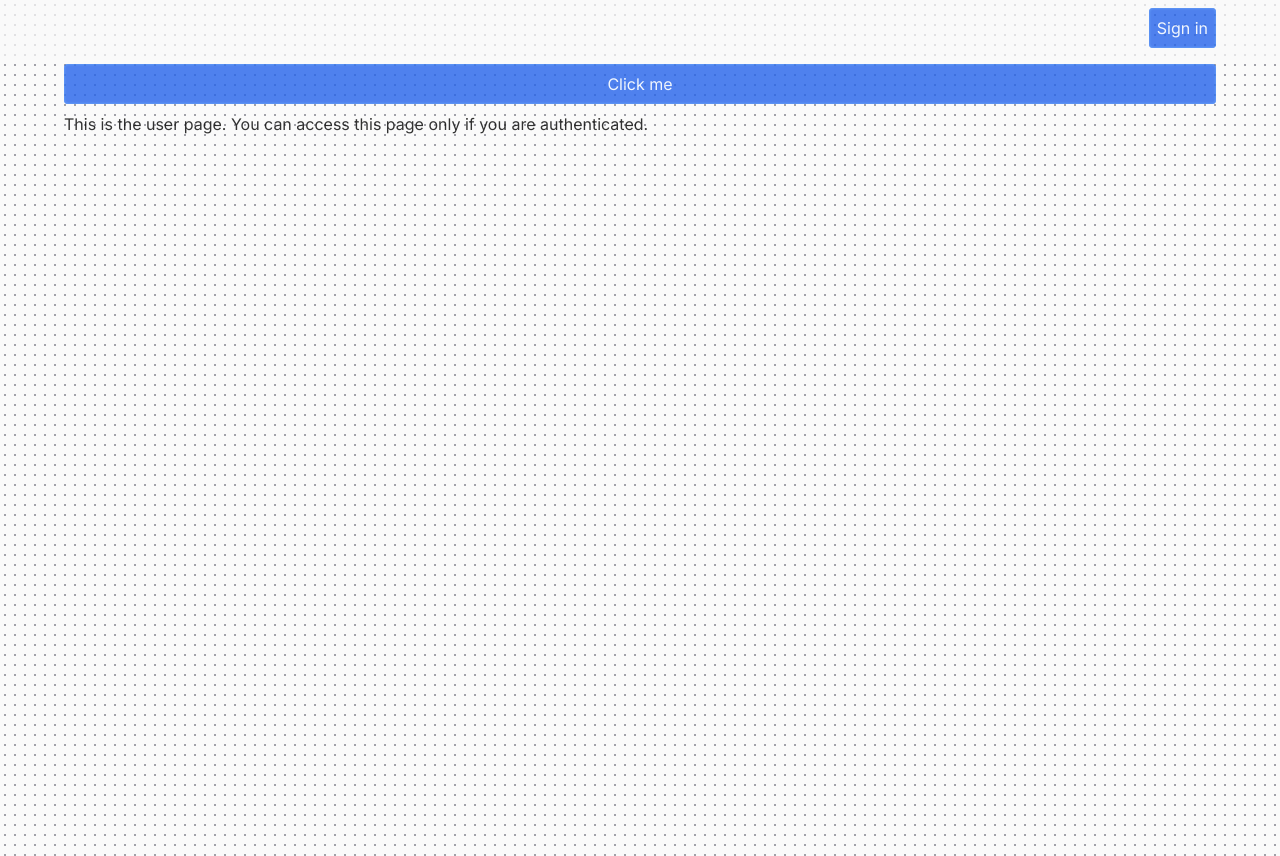
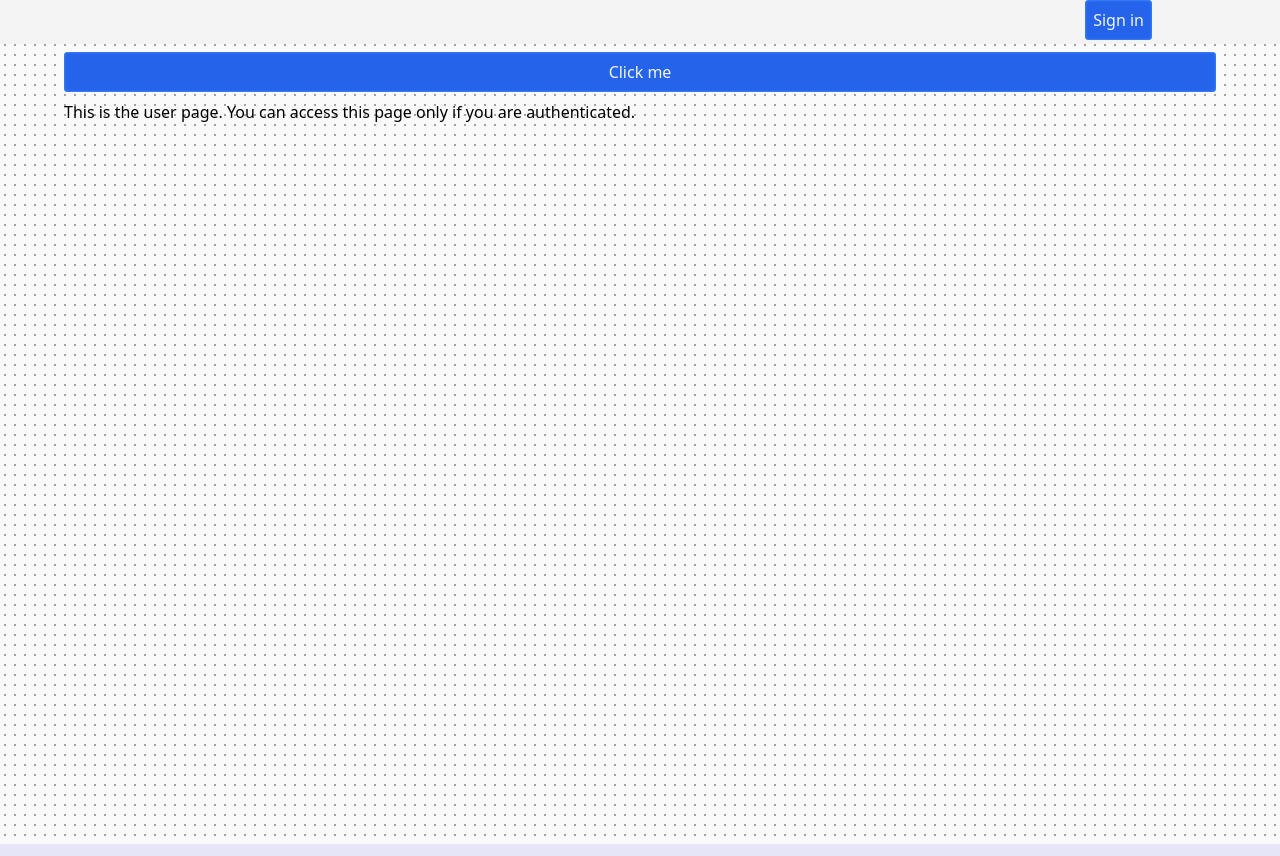
Before and after one commit to RandyGlasgow/branchable-client, a Next.js app: page /user in a window 1280 px wide. Built offline with nearby package versions, Linux system fonts and the light colour scheme; no server answers.

Commit message:
Update import paths and add new components

```diff
--- a/src/app/globals.css
+++ b/src/app/globals.css
@@ -25,7 +25,6 @@ body {
 
 .background {
   background-color: #e5e5f7;
-  opacity: 0.8;
   background-image: radial-gradient(
     #72727297 0.8px,
     rgb(250 250 250) 0.5px
--- a/src/app/layout.tsx
+++ b/src/app/layout.tsx
@@ -1,13 +1,11 @@
 import type { Metadata } from "next";
 import './globals.css';
 
-import { Inter } from 'next/font/google';
+import { Nunito_Sans, Playfair } from 'next/font/google';
 
 import { ProtectedConvexPage } from '@components/layouts/ConvexPage';
 import { ProtectedPage } from '@components/layouts/ProtectedPage';
 import { NavigationBar } from '@components/shared/NavigationBar/NavigationBar';
-
-const inter = Inter({ subsets: ["latin"] });
 
 export const metadata: Metadata = {
   title: "Create Next App",
@@ -20,12 +18,14 @@ export default function RootLayout({
   children: React.ReactNode;
 }>) {
   return (
-    <html lang="en">
-      <body className={inter.className + " background"}>
+    <html lang="en" className="">
+      <body className={"background"}>
         <ProtectedPage>
           <ProtectedConvexPage>
-            <NavigationBar />
-            {children}
+            <main className="background">
+              <NavigationBar />
+              {children}
+            </main>
           </ProtectedConvexPage>
         </ProtectedPage>
       </body>
--- a/src/components/layouts/Page.tsx
+++ b/src/components/layouts/Page.tsx
@@ -3,7 +3,7 @@ import { NavigationBar } from '../shared/NavigationBar/NavigationBar';
 
 export const PageLayout = ({ children }: { children: React.ReactNode }) => {
   return (
-    <div className="max-w-6xl mx-auto flex flex-col gap-2 px-2 lg:px-0 min-h-screen ">
+    <div className="max-w-6xl mx-auto flex flex-col gap-2 px-2 lg:px-0 min-h-screen">
       {children}
     </div>
   );
--- a/src/components/shared/NavigationBar/NavigationBar.tsx
+++ b/src/components/shared/NavigationBar/NavigationBar.tsx
@@ -4,7 +4,7 @@ import { LoginButton } from '../Button/LoginButton';
 
 export const NavigationBar = () => {
   return (
-    <nav className="min-h-14 flex justify-center align-middle backdrop-blur-lg bg-opacity-90 p-2 lg:px-0 bg-zinc-50 sticky top-0">
+    <nav className="sticky top-0 bg-zinc-100 min-h-11">
       <div className="w-full flex justify-end max-w-6xl">
         <AvatarButton />
         <LoginButton />
```
